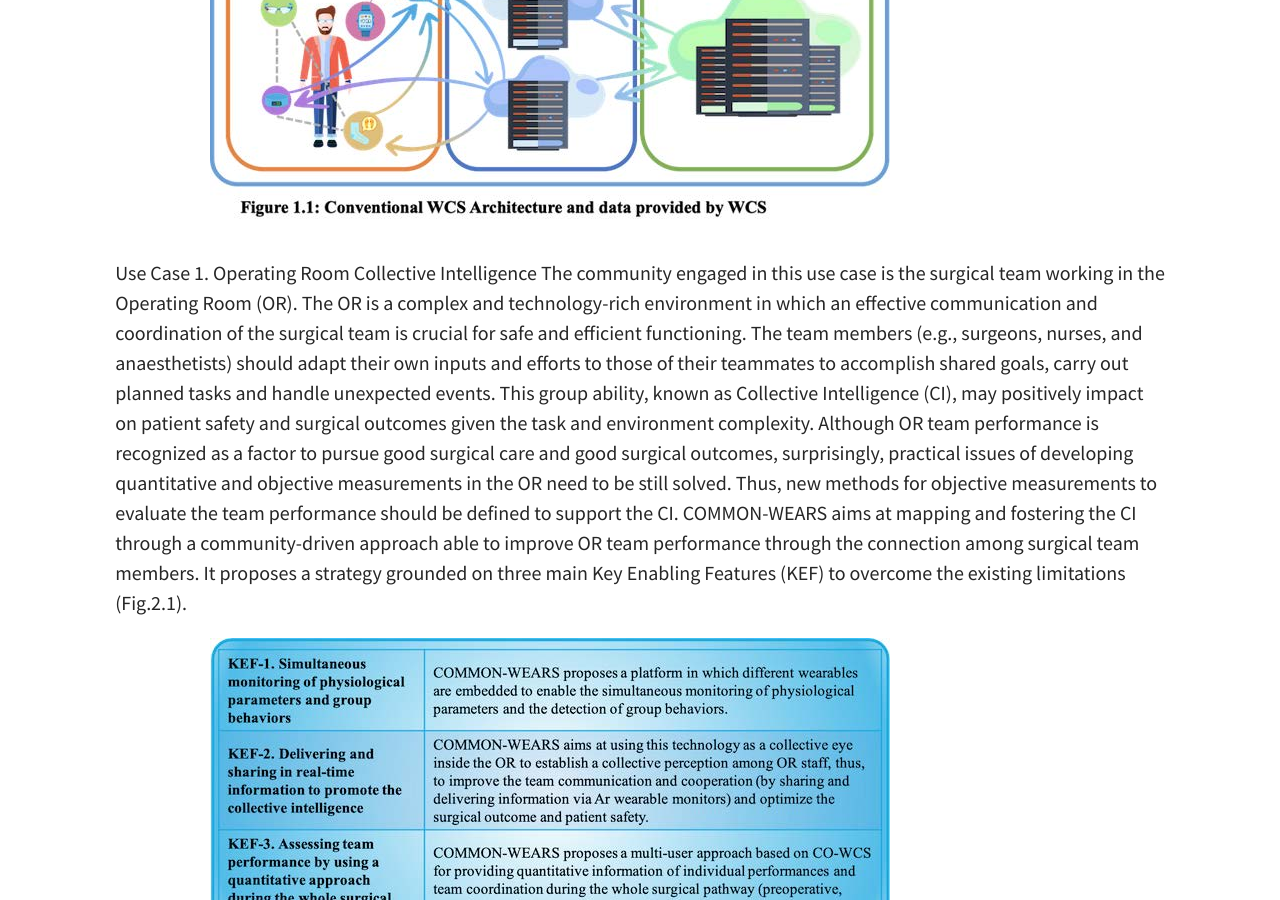
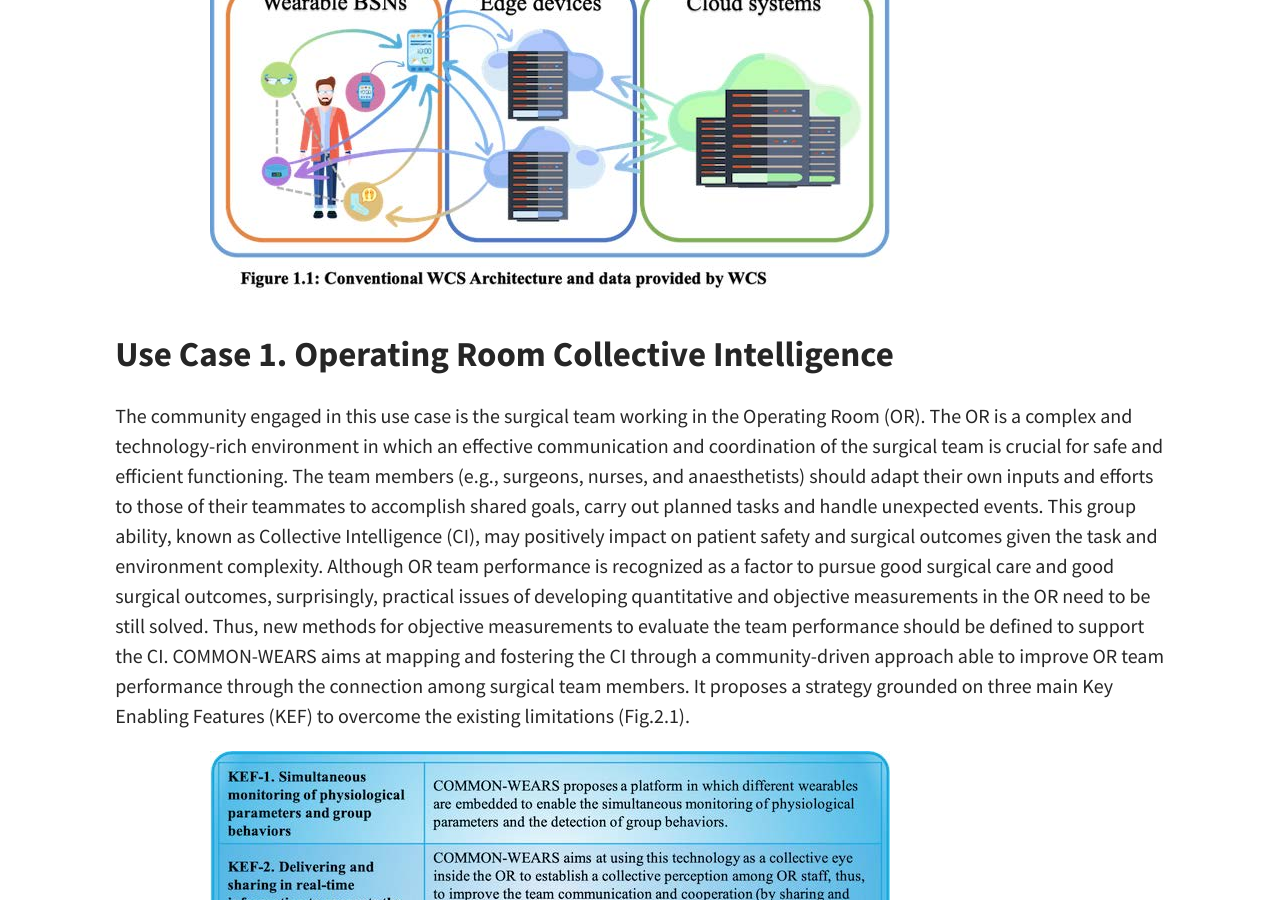
Before and after one commit to common-wears/2022, a Jekyll site: the page built from pages/1_project.md, in a window 1280 px wide and 900 px high, scrolled down 1110 px. Built offline with Jekyll 4.4.1, drawn with Linux system fonts in a browser that asks for light colours.

```diff
--- a/pages/1_project.md
+++ b/pages/1_project.md
@@ -7,16 +7,13 @@ feature-img: "assets/img/pexels/computer.webp"
 tags: [Project]
 ---
 
-* GENERAL OBJECTIVE
+# GENERAL OBJECTIVE
 
-One of the main concerns within the field of wearables is the large spread of this technology for the effective support of communities: wearables are mainly designed and implemented using a single-user oriented
-approach. COMMON-WEARS addresses these concerns by proposing a new way to boost CO-WCS in different scenarios by novel models at the device, network, middleware, service layers, supporting architecture, and
-associated engineering tools. These solutions aim at overcoming the lack of cooperation and multi-user orientation, collective system programming, trustworthiness, interoperability, and scalability of current WCS.
-Feasibility and effectiveness of our approach will be assessed via both real and simulated community-oriented use cases in three areas: primary health care, emergency response and pandemic management.
+One of the main concerns within the field of wearables is the large spread of this technology for the effective support of communities: wearables are mainly designed and implemented using a single-user oriented approach. COMMON-WEARS addresses these concerns by proposing a new way to boost CO-WCS in different scenarios by novel models at the device, network, middleware, service layers, supporting architecture, and associated engineering tools. These solutions aim at overcoming the lack of cooperation and multi-user orientation, collective system programming, trustworthiness, interoperability, and scalability of current WCS. Feasibility and effectiveness of our approach will be assessed via both real and simulated community-oriented use cases in three areas: primary health care, emergency response and pandemic management.
 
 ![fig_1](../assets/img/project/modelloA_2020HCWWLP_1.jpg "Conventional WCS Architecture and data provided by WCS")
 
-Use Case 1. Operating Room Collective Intelligence
+## Use Case 1. Operating Room Collective Intelligence
 The community engaged in this use case is the surgical team working in the Operating Room (OR). The OR is a complex and technology-rich environment in which an effective communication and coordination of the
 surgical team is crucial for safe and efficient functioning. The team members (e.g., surgeons, nurses, and anaesthetists) should adapt their own inputs and efforts to those of their teammates to accomplish shared
 goals, carry out planned tasks and handle unexpected events. This group ability, known as Collective Intelligence (CI), may positively impact on patient safety and surgical outcomes given the task and environment
```
